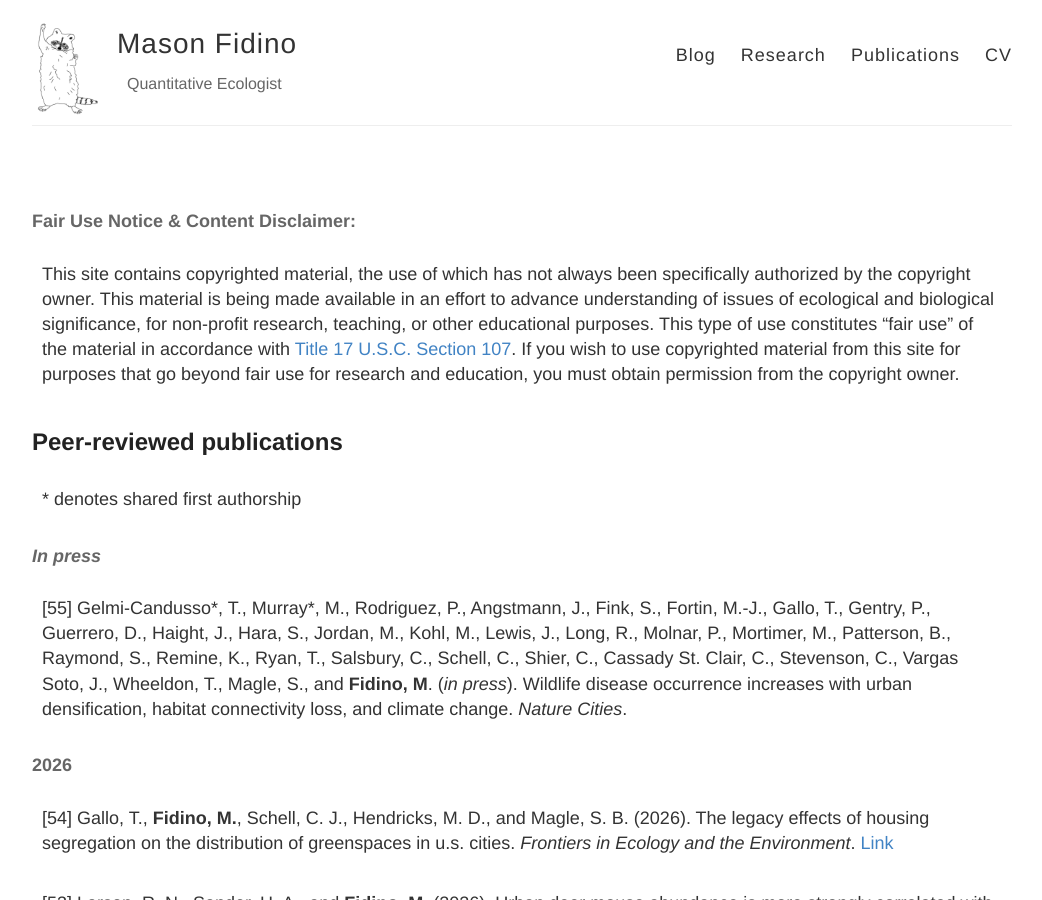
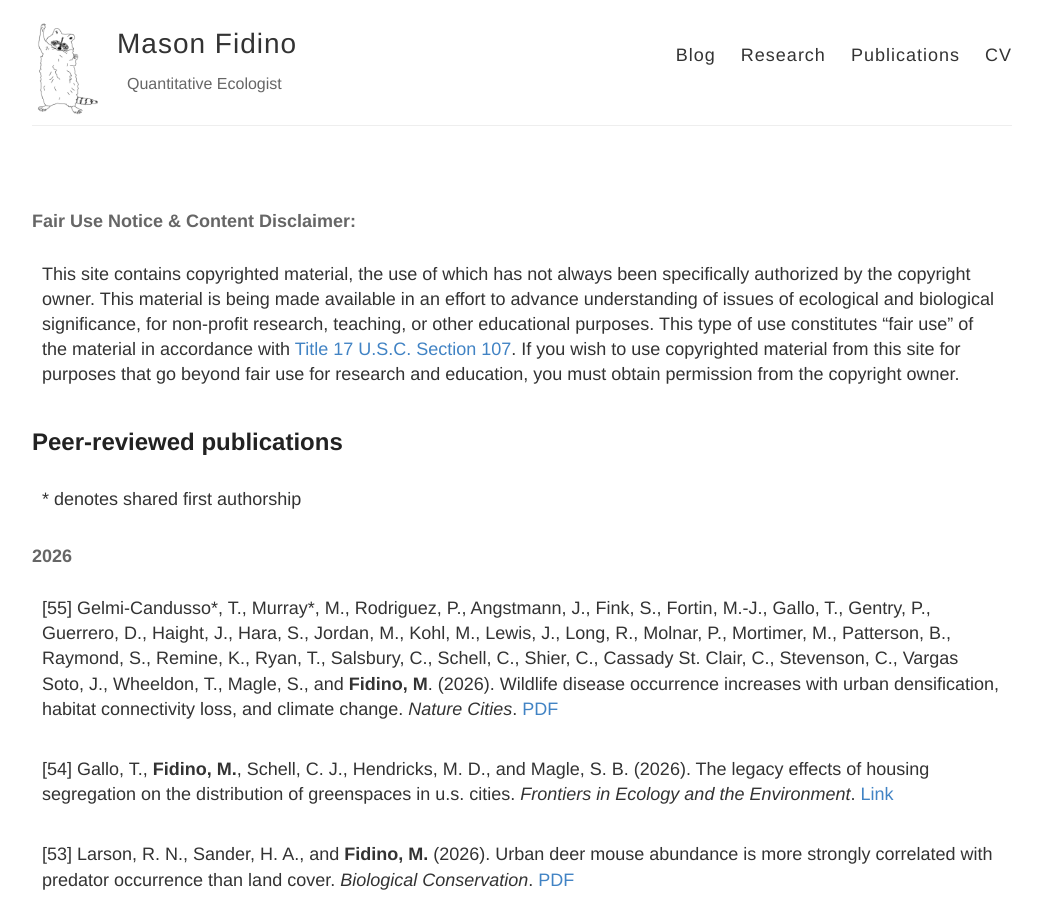
Before and after one commit to mfidino/mfidino.github.io, a Jekyll site: the page built from publications.md, in a window 1280 px wide and 900 px high. Shown: the whole window, without its empty margins (118-1160 px from the left). Built offline with Jekyll 4.4.1, drawn with Linux system fonts in a browser that asks for light colours.

Commit message:
papers published

```diff
--- a/publications.md
+++ b/publications.md
@@ -15,14 +15,14 @@ This site contains copyrighted material, the use of which has not always been sp
 <sup>\*</sup> denotes shared first authorship
 
 
-#### *In press*
 
-[55] Gelmi-Candusso<sup>\*</sup>, T., Murray<sup>\*</sup>, M., Rodriguez, P., Angstmann, J., Fink, S., Fortin, M.-J., Gallo, T., Gentry, P., Guerrero, D., Haight, J., Hara, S., Jordan, M., Kohl, M., Lewis, J., Long, R., Molnar, P., Mortimer, M., Patterson, B., Raymond, S., Remine, K., Ryan, T., Salsbury, C., Schell, C., Shier, C., Cassady St. Clair, C., Stevenson, C., Vargas Soto, J., Wheeldon, T., Magle, S., and **Fidino, M**.
-(*in press*). Wildlife disease occurrence increases with urban densification, habitat connectivity loss, and climate change. *Nature Cities*.
 
 
 
 #### 2026
+
+[55] Gelmi-Candusso<sup>\*</sup>, T., Murray<sup>\*</sup>, M., Rodriguez, P., Angstmann, J., Fink, S., Fortin, M.-J., Gallo, T., Gentry, P., Guerrero, D., Haight, J., Hara, S., Jordan, M., Kohl, M., Lewis, J., Long, R., Molnar, P., Mortimer, M., Patterson, B., Raymond, S., Remine, K., Ryan, T., Salsbury, C., Schell, C., Shier, C., Cassady St. Clair, C., Stevenson, C., Vargas Soto, J., Wheeldon, T., Magle, S., and **Fidino, M**.
+(2026). Wildlife disease occurrence increases with urban densification, habitat connectivity loss, and climate change. *Nature Cities*. [PDF](../public/Gelmi_2026.pdf)
 
 [54] Gallo, T., **Fidino, M.**, Schell, C. J., Hendricks, M. D., and Magle, S. B. (2026). The legacy effects of housing segregation on the distribution of greenspaces
 in u.s. cities. *Frontiers in Ecology and the Environment*. [Link](https://esajournals.onlinelibrary.wiley.com/doi/10.1002/fee.70056)
```
Also changed, not shown: 2 other files.
